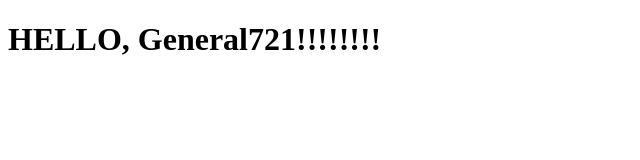
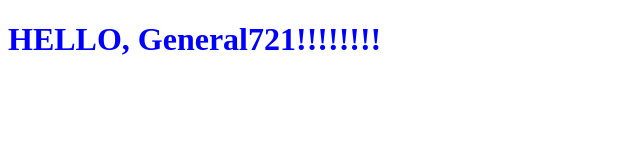
Before and after one commit to General721/lecture0, a plain HTML site: page index.html in a window 1280 px wide. Shown: the whole page, without its empty margins (0-640 px from the left). Drawn offline with Linux system fonts and the light colour scheme.

Commit message:
Add styling

```diff
--- a/index.html
+++ b/index.html
@@ -1,6 +1,11 @@
 <!DOCTYPE html>
 <html lang="en">
 <head>
+  <style media="screen">
+    h1{
+      color: blue;
+    }
+  </style>
   <meta charset="UTF-8">
   <meta name="viewport" content="width=device-width, initial-scale=1.0">
   <meta http-equiv="X-UA-Compatible" content="ie=edge">
@@ -8,5 +13,6 @@
 </head>
 <body>
   <h1>HELLO, General721!!!!!!!!</h1>
+
 </body>
 </html>
```
